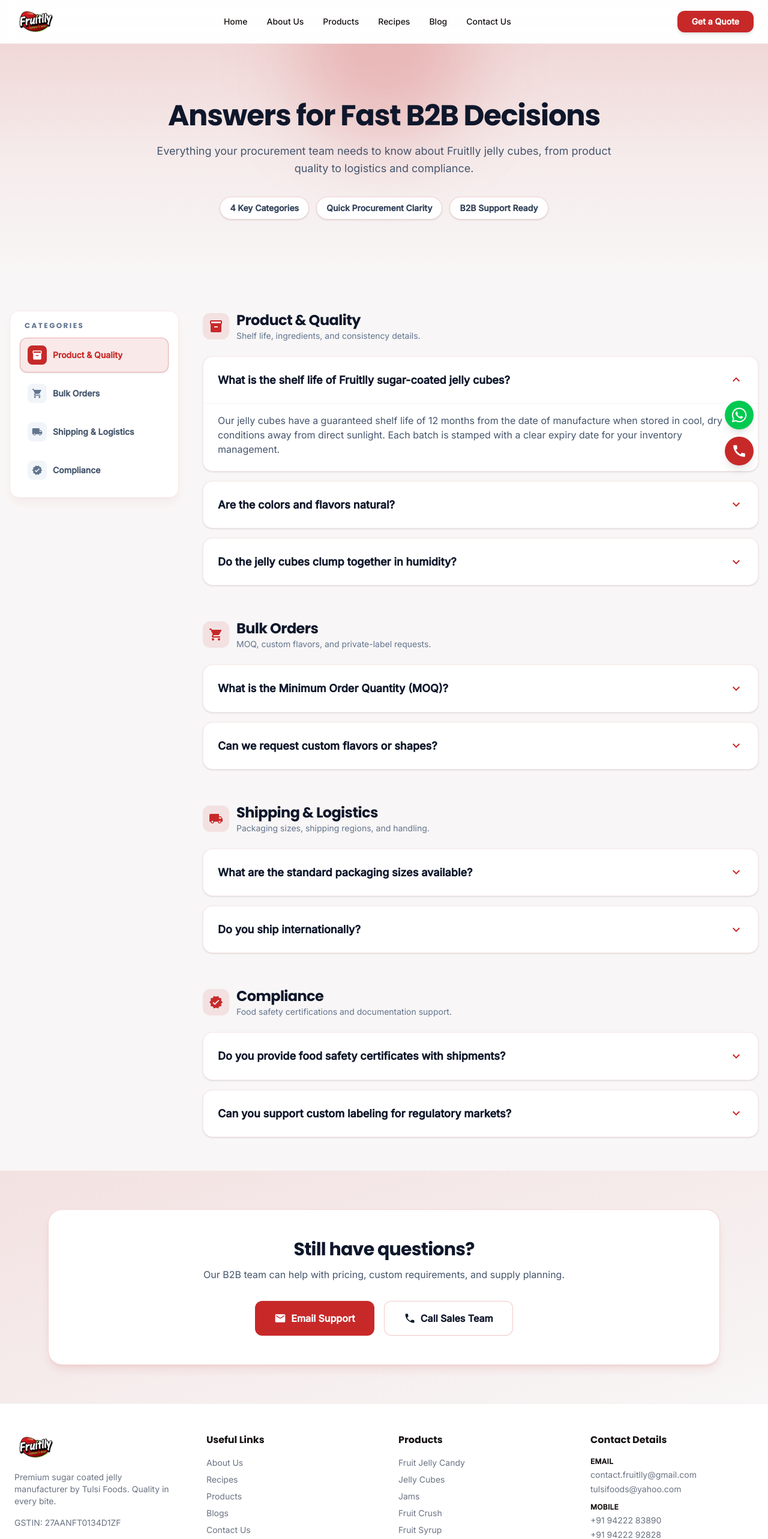
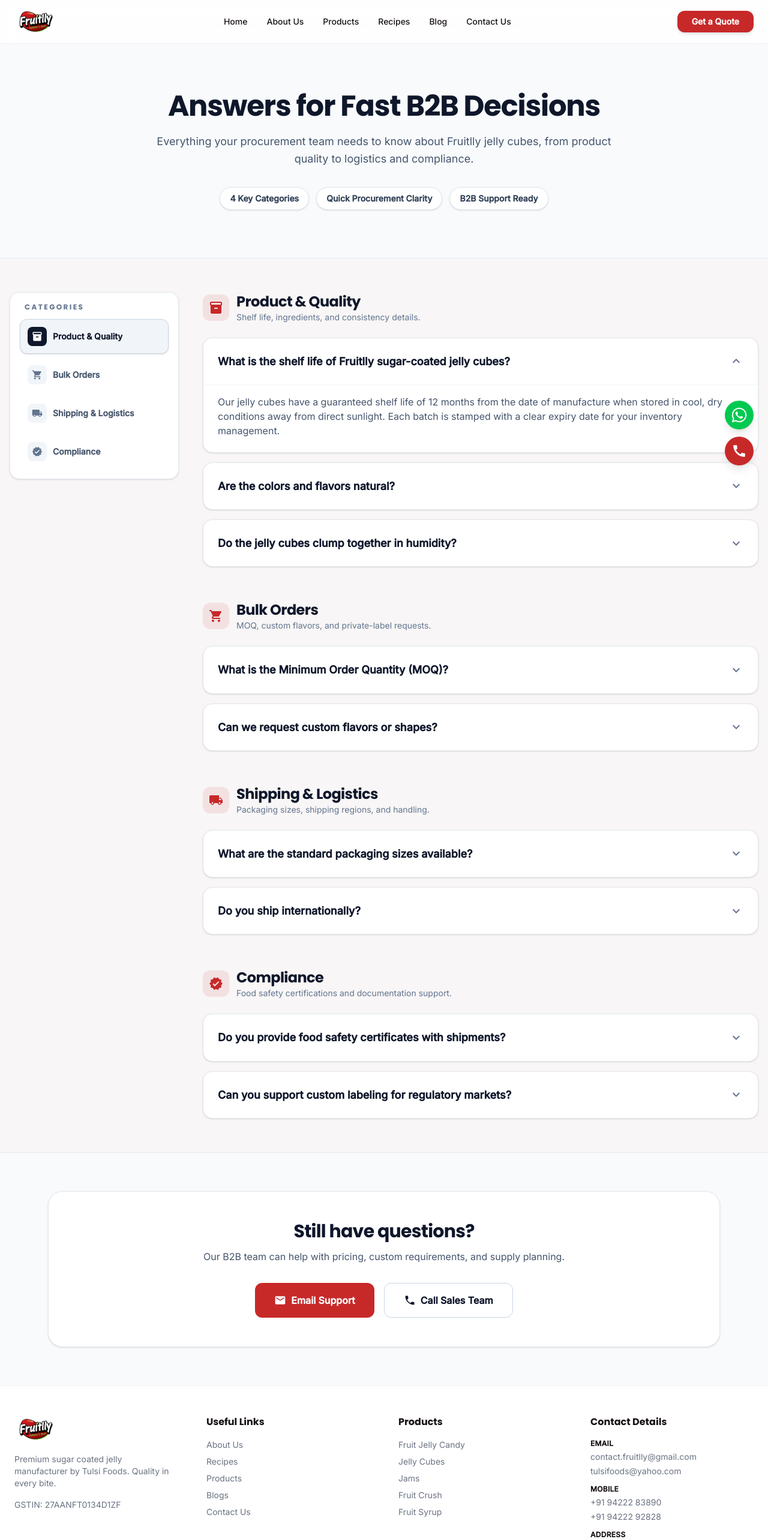
Before and after one commit to Darshan172003/Fruitlly, a React (Vite) app in the folder frontend/: page /faq in a window 1280 px wide. Shown: the top 2566 px of the page at 60% size. Built offline with nearby package versions, Linux system fonts and the light colour scheme.

Commit message:
style: Update FAQ component styles for improved consistency and aesthetics

```diff
--- a/frontend/src/pages/FAQ.tsx
+++ b/frontend/src/pages/FAQ.tsx
@@ -163,9 +163,7 @@ const FAQ = () => {
 
   return (
     <div className="flex flex-col flex-1">
-      <header className="relative overflow-hidden py-20 lg:py-24">
-        <div className="absolute inset-0 -z-20 bg-linear-to-b from-primary/15 via-primary/5 to-transparent"></div>
-        <div className="pointer-events-none absolute -top-28 left-1/2 -z-10 h-72 w-72 -translate-x-1/2 rounded-full bg-primary/20 blur-3xl"></div>
+      <header className="relative overflow-hidden border-b border-slate-200 bg-slate-50 py-16 lg:py-20">
         <div className="mx-auto max-w-5xl px-4 text-center">
           <motion.h1
             initial={{ opacity: 0, y: 18 }}
@@ -179,13 +177,13 @@ const FAQ = () => {
             from product quality to logistics and compliance.
           </p>
           <div className="mt-8 flex flex-wrap items-center justify-center gap-3">
-            <span className="rounded-full border border-primary/20 bg-white px-4 py-2 text-sm font-semibold text-slate-700 shadow-sm">
+            <span className="rounded-full border border-slate-200 bg-white px-4 py-2 text-sm font-semibold text-slate-700 shadow-sm">
               4 Key Categories
             </span>
-            <span className="rounded-full border border-primary/20 bg-white px-4 py-2 text-sm font-semibold text-slate-700 shadow-sm">
+            <span className="rounded-full border border-slate-200 bg-white px-4 py-2 text-sm font-semibold text-slate-700 shadow-sm">
               Quick Procurement Clarity
             </span>
-            <span className="rounded-full border border-primary/20 bg-white px-4 py-2 text-sm font-semibold text-slate-700 shadow-sm">
+            <span className="rounded-full border border-slate-200 bg-white px-4 py-2 text-sm font-semibold text-slate-700 shadow-sm">
               B2B Support Ready
             </span>
           </div>
@@ -195,7 +193,7 @@ const FAQ = () => {
       <main className="mx-auto w-full max-w-7xl px-4 py-10 lg:py-14">
         <div className="grid grid-cols-1 gap-10 lg:grid-cols-4">
           <aside className="lg:col-span-1">
-            <div className="sticky top-28 rounded-2xl border border-primary/10 bg-white p-4 shadow-lg shadow-primary/5">
+            <div className="sticky top-28 rounded-2xl border border-slate-200 bg-white p-4 shadow-sm">
               <h3 className="mb-3 px-2 text-xs font-bold uppercase tracking-[0.2em] text-slate-500">
                 Categories
               </h3>
@@ -211,14 +209,14 @@ const FAQ = () => {
                       onClick={handleCategoryClick(cat.id)}
                       className={`group block rounded-xl border px-3 py-3 transition-all ${
                         isActive
-                          ? 'border-primary/30 bg-primary/10 text-primary shadow-sm'
-                          : 'border-transparent text-slate-600 hover:border-primary/20 hover:bg-primary/5'
+                          ? 'border-slate-300 bg-slate-100 text-slate-900 shadow-sm'
+                          : 'border-transparent text-slate-600 hover:border-slate-200 hover:bg-slate-50'
                       }`}
                     >
                       <div className="flex items-center gap-2.5">
                         <span
                           className={`flex h-8 w-8 items-center justify-center rounded-lg ${
-                            isActive ? 'bg-primary text-white' : 'bg-slate-100 text-slate-500 group-hover:bg-primary/15'
+                            isActive ? 'bg-slate-900 text-white' : 'bg-slate-100 text-slate-500 group-hover:bg-slate-200'
                           }`}
                         >
                           <Icon size={18} />
@@ -257,7 +255,7 @@ const FAQ = () => {
                       return (
                         <div
                           key={item.question}
-                          className="overflow-hidden rounded-2xl border border-primary/10 bg-white shadow-sm"
+                          className="overflow-hidden rounded-2xl border border-slate-200 bg-white shadow-sm"
                         >
                           <button
                             type="button"
@@ -268,7 +266,7 @@ const FAQ = () => {
                           <span className="pr-4 text-base font-semibold leading-relaxed text-slate-900 md:text-lg">
                             {item.question}
                           </span>
-                          <span className={`shrink-0 text-primary transition-transform duration-300 ${isOpen ? 'rotate-180' : ''}`}>
+                          <span className={`shrink-0 text-slate-500 transition-transform duration-300 ${isOpen ? 'rotate-180' : ''}`}>
                             <MdExpandMore size={24} />
                           </span>
                           </button>
@@ -299,9 +297,9 @@ const FAQ = () => {
         </div>
       </main>
 
-      <section className="bg-linear-to-br from-primary/10 via-primary/5 to-transparent py-16">
+      <section className="border-t border-slate-200 bg-slate-50 py-16">
         <div className="mx-auto max-w-6xl px-4">
-          <div className="rounded-3xl border border-primary/20 bg-white p-8 text-center shadow-lg shadow-primary/10 md:p-12">
+          <div className="rounded-3xl border border-slate-200 bg-white p-8 text-center shadow-sm md:p-12">
             <h2 className="mb-3 text-3xl font-black tracking-tight text-slate-900">Still have questions?</h2>
             <p className="mx-auto mb-8 max-w-2xl text-slate-600">
               Our B2B team can help with pricing, custom requirements, and supply planning.
@@ -314,7 +312,7 @@ const FAQ = () => {
                 <MdEmail size={20} /> Email Support
               </a>
               <a
-                className="flex items-center justify-center gap-2 rounded-xl border border-primary/25 bg-white px-8 py-4 font-bold text-slate-900 transition-all hover:border-primary"
+                className="flex items-center justify-center gap-2 rounded-xl border border-slate-300 bg-white px-8 py-4 font-bold text-slate-900 transition-all hover:border-slate-500"
                 href="tel:+1234567890"
               >
                 <MdPhone size={20} /> Call Sales Team
```
